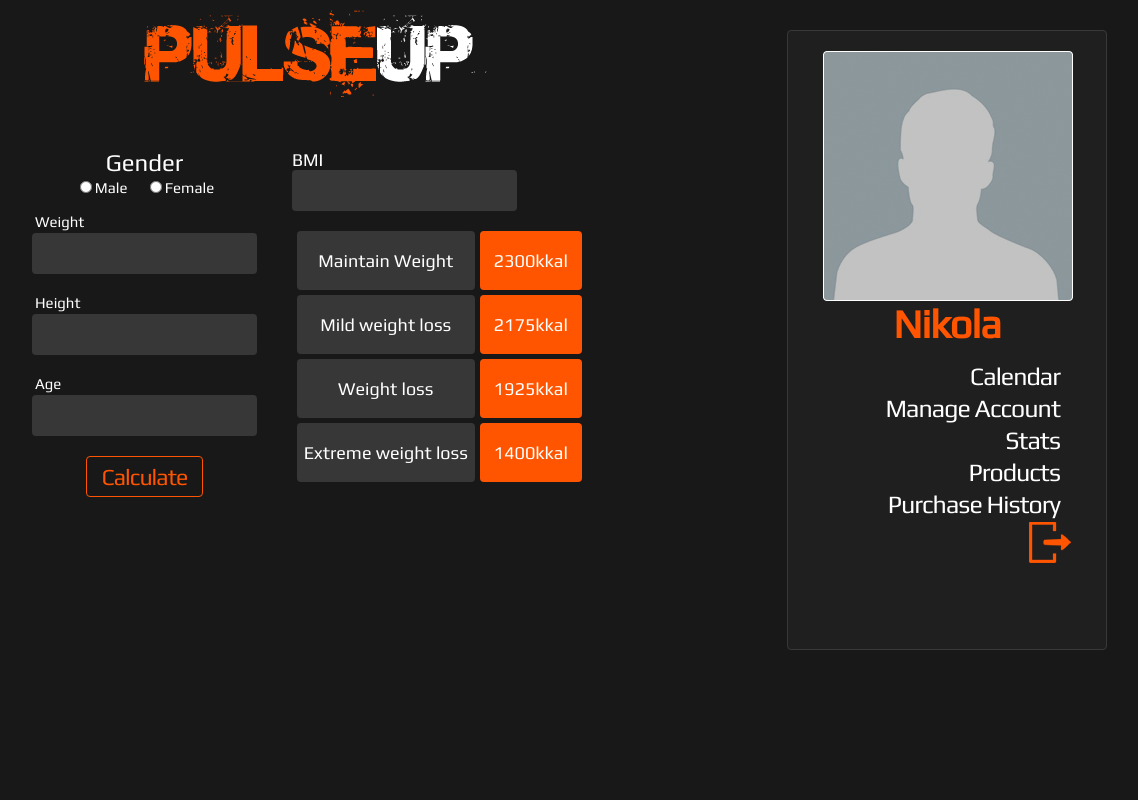
After one commit to OamkDIn19Spring2020/group6, a CodeIgniter app: page /group6/index.php/stats/index in a window 1600 px wide. The commit adds this page. Shown: the whole page, without its empty margins (456-1594 px from the left). Run offline with CodeIgniter, Linux system fonts and the light colour scheme.

Commit message:
Created stats page
- Logo
- Stats form
- Stats are pushed to the database table
- Stats validation: if one field is empty, there will be no records in database

```diff
--- /dev/null
+++ b/application/controllers/Stats.php
@@ -0,0 +1,40 @@
+<?php
+defined('BASEPATH') or exit('No direct script access allowed');
+
+class Stats extends CI_Controller
+{
+
+    public function __construct()
+    {
+        parent::__construct();
+        $this->load->library('form_validation');
+        $this->load->model('stats_model');
+    }
+
+    public function index()
+    {
+        $data['page'] = 'pages/stats';
+        $this->load->view('menu/content', $data);
+    }
+
+    public function validation()
+    {
+        $this->form_validation->set_rules('user_weight', 'Weight', 'required|trim');
+        $this->form_validation->set_rules('user_height', 'Height', 'required|trim');
+        $this->form_validation->set_rules('user_age', 'Age', 'required|trim');
+        if ($this->form_validation->run()) {
+            $plain_password = $this->input->post('reg_password');
+            $hashed_password = password_hash($plain_password, PASSWORD_DEFAULT);
+            $data = array(
+                'weight' => $this->input->post('user_weight'),
+                'height' => $this->input->post('user_height'),
+                'age' => $this->input->post('user_age')
+            );
+            $id = $this->stats_model->insert($data);
+
+    }
+}
+}
+
+/* End of file Stats.php */
+/* Location: ./application/controllers/Stats.php */
--- /dev/null
+++ b/application/models/Stats_model.php
@@ -0,0 +1,34 @@
+<?php
+defined('BASEPATH') or exit('No direct script access allowed');
+
+class Stats_model extends CI_Model
+{
+
+    // ------------------------------------------------------------------------
+
+    public function __construct()
+    {
+        parent::__construct();
+    }
+
+    // ------------------------------------------------------------------------
+
+    // ------------------------------------------------------------------------
+    public function index()
+    {
+        //
+    }
+
+    // ------------------------------------------------------------------------
+
+    public function insert($data)
+    {
+        $this->db->insert('user_stats', $data);
+        return $this->db->insert_id();
+    }
+
+
+}
+
+/* End of file Registration_model_model.php */
+/* Location: ./application/models/Registration_model_model.php */
--- /dev/null
+++ b/application/views/pages/stats.php
@@ -0,0 +1,87 @@
+<!DOCTYPE html>
+<html lang="en">
+<head>
+    <meta charset="UTF-8">
+    <meta name="viewport" content="width=device-width, initial-scale=1.0">
+    <title>Pulse Up</title>
+    <link rel="stylesheet" type="text/css" href="styles.css">
+    <link href="https://fonts.googleapis.com/css?family=Play&display=swap" rel="stylesheet">
+</head>
+
+  <div id="page">
+    <div id="content">
+      <a href="#"><div id="logo"><img src="<?php echo base_url('images/PULSEUP.png'); ?>"></div></a>
+      <div class="stats-main">
+          <div id="stats-form">
+            <form action="<?php echo site_url('stats/validation'); ?>" method="post">
+              <div class="gender-form">
+              <label for="gender">Gender</label><br>
+              <input type="radio">Male &nbsp;&nbsp;&nbsp;&nbsp;<input type="radio">Female
+            </div>
+              <div class="age-weight-height">
+              <label for="weight">Weight</label><br>
+              <input class="stats-field"
+               name="user_weight"
+               value=<?php echo set_value('user_weight'); ?>
+               >
+
+              <label for="weight">Height</label><br>
+              <input class="stats-field"
+               name="user_height"
+               value=<?php echo set_value('user_height'); ?>
+               >
+              <label for="age">Age</label><br>
+              <input class="stats-field"
+               name="user_age"
+               value=<?php echo set_value('user_age'); ?>
+               ><br>
+              <div id="calculate-button"><button type="submit" name="calculate" value="calculate">Calculate</button></div>
+            </div>
+            </form>
+          </div>
+          <div id="stats-table">
+            <div>BMI<br>
+            <input class="stats-field"></div>
+            <table class="kkal-table">
+              <tr>
+                <td class="kkal-name">Maintain Weight</td>
+                <td class="kkal-amount">2300kkal</td>
+              </tr>
+              <tr>
+                <td class="kkal-name">Mild weight loss</td>
+                <td class="kkal-amount">2175kkal</td>
+              </tr>
+              <tr>
+                <td class="kkal-name">Weight loss</td>
+                <td class="kkal-amount">1925kkal</td>
+              </tr>
+              <tr>
+                <td class="kkal-name">Extreme weight loss</td>
+                <td class="kkal-amount">1400kkal</td>
+              </tr>
+            </table>
+          </div>
+
+      </div>
+    </div>
+    <div id="sideBar">
+      <div class="userDetails">
+          <div id="avatar">
+              <img src="<?php echo base_url('images/avatar.png'); ?>">
+          </div>
+          <div id="usernameDisplayed">
+            Nikola
+          </div>
+          <div class="navigation">
+            <div>Calendar</div>
+            <div>Manage Account</div>
+            <div>Stats</div>
+            <div>Products</div>
+            <div>Purchase History</div>
+            <a id="logout-button"><img src=<?php echo base_url('images/logout.png'); ?>></a>
+        </div>
+
+        </div>
+
+    </div>
+  </div>
--- a/assets/css/style.css
+++ b/assets/css/style.css
@@ -42,6 +42,11 @@ body {
 #content {
   flex: 1 0 auto;
   /* enable grow, disable shrink */
+}
+
+#logo {
+  margin-left: 600px;
+  margin-top: 10px;
 }
 
 .slideshow {
@@ -381,3 +386,98 @@ td {
   border: 1px solid white;
   background-color: #ff5500;
 }
+
+/* STATS */
+
+#stats-main {
+  margin-right: 165px;
+}
+
+#stats-form {
+  width: 225px;
+  height: 330px;
+  float: left;
+  margin-left: 488px;
+  margin-top: 48px;
+  margin-right: 35px;
+  font-size: 15px;
+}
+
+.age-weight-height label {
+  margin-left: 3px;
+}
+.age-weight-height input {
+  margin-top: 3px;
+  margin-bottom: 20px;
+  border: none;
+  font-size: 24px;
+  text-align: center;
+}
+
+#stats-form input[type="radio"] {
+  width: 12px;
+  height: 12px;
+  margin-top: 5px;
+  margin-bottom: 20px;
+}
+
+.gender-form {
+  text-align: center;
+}
+
+.gender-form label {
+  font-size: 24px;
+}
+
+#calculate-button {
+  text-align: center;
+}
+
+#calculate-button button {
+  width: 86px;
+  height: 35px;
+  font-size: 23px;
+  letter-spacing: -1px;
+  color: #ff5500;
+  font-family: "Play";
+  font-weight: 400;
+  text-align: center;
+  width: 117px;
+  height: 41px;
+  border-radius: 4px;
+  background-color: #181818;
+  border: 1px solid #ff5500;
+}
+
+.stats-field {
+  border: none;
+  width: 225px;
+  height: 41px;
+  border-radius: 4px;
+  background-color: #373737;
+}
+
+#stats-table {
+  width: 295px;
+  height: 340px;
+  float: right;
+  font-size: 18px;
+  margin-top: 48px;
+  margin-right: 165px;
+}
+
+.kkal-table {
+  margin-top: 15px;
+  border-spacing: 5px;
+}
+
+.kkal-name {
+  width: 186px;
+  height: 59px;
+  background-color: #373737;
+}
+
+.kkal-amount {
+  width: 104px;
+  height: 59px;
+}
```
Also changed, not shown: sql.txt (+7 -0 lines), images/PULSEUP.png (added).
